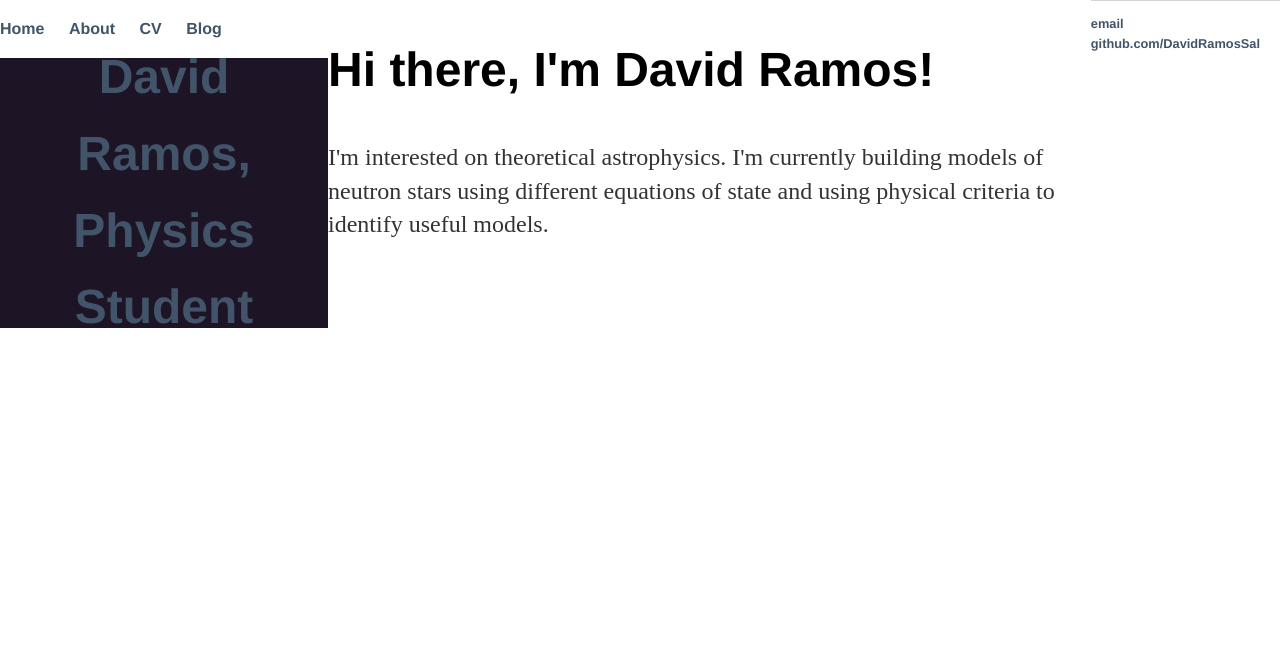
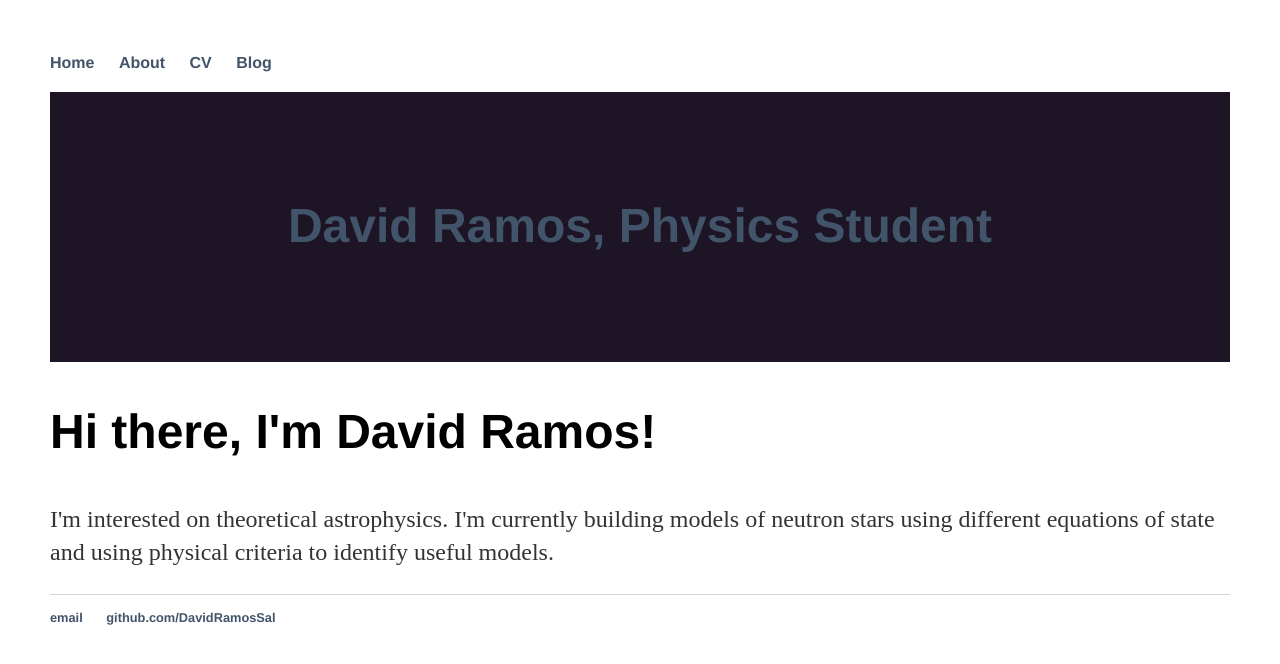
Before and after one commit to DavidRamosSal/DavidRamosSal.github.io, a Jekyll site: the page built from index.html, in a window 1280 px wide. Shown: the top 664 px of the page. Built offline with Jekyll 4.4.1, drawn with Linux system fonts in a browser that asks for light colours.

Commit message:
Update main.css

```diff
--- a/css/main.css
+++ b/css/main.css
@@ -1,9 +1,7 @@
 body {
-    margin: 0;	<!-- 60px auto -->
+    margin: 50px;	<!-- 60px auto -->
     width: 70%;
     line-height: 1.6;
-    display: flex;
-    justify-content: center;
 }
 nav ul, footer ul {
     font-family:'Helvetica', 'Arial', 'Sans-Serif';
```
